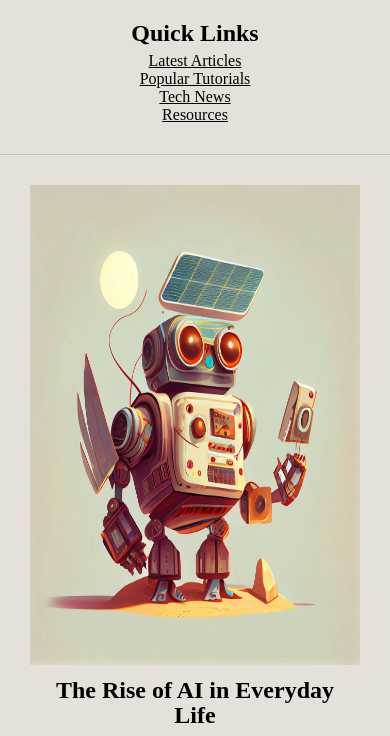
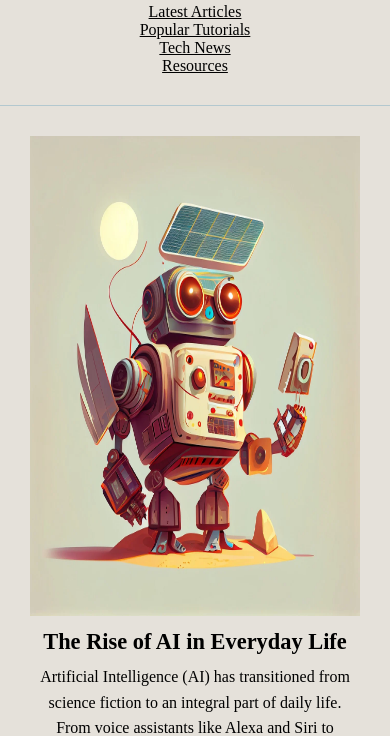
Before and after one commit to favordike1/landing_page_grid, a plain HTML site: page index.html in a window 390 px wide. Shown: the part 161-897 px from the top of the page. Drawn offline with Linux system fonts and the light colour scheme; a web font is replaced by a local one.

Commit message:
Add files via upload

```diff
--- a/style.css
+++ b/style.css
@@ -150,5 +150,7 @@ footer li {
     header {
         padding: 5px 15px;
     }
-
+    h1, h2 {
+        font-size: 1.4rem;
+    }
 }
```
